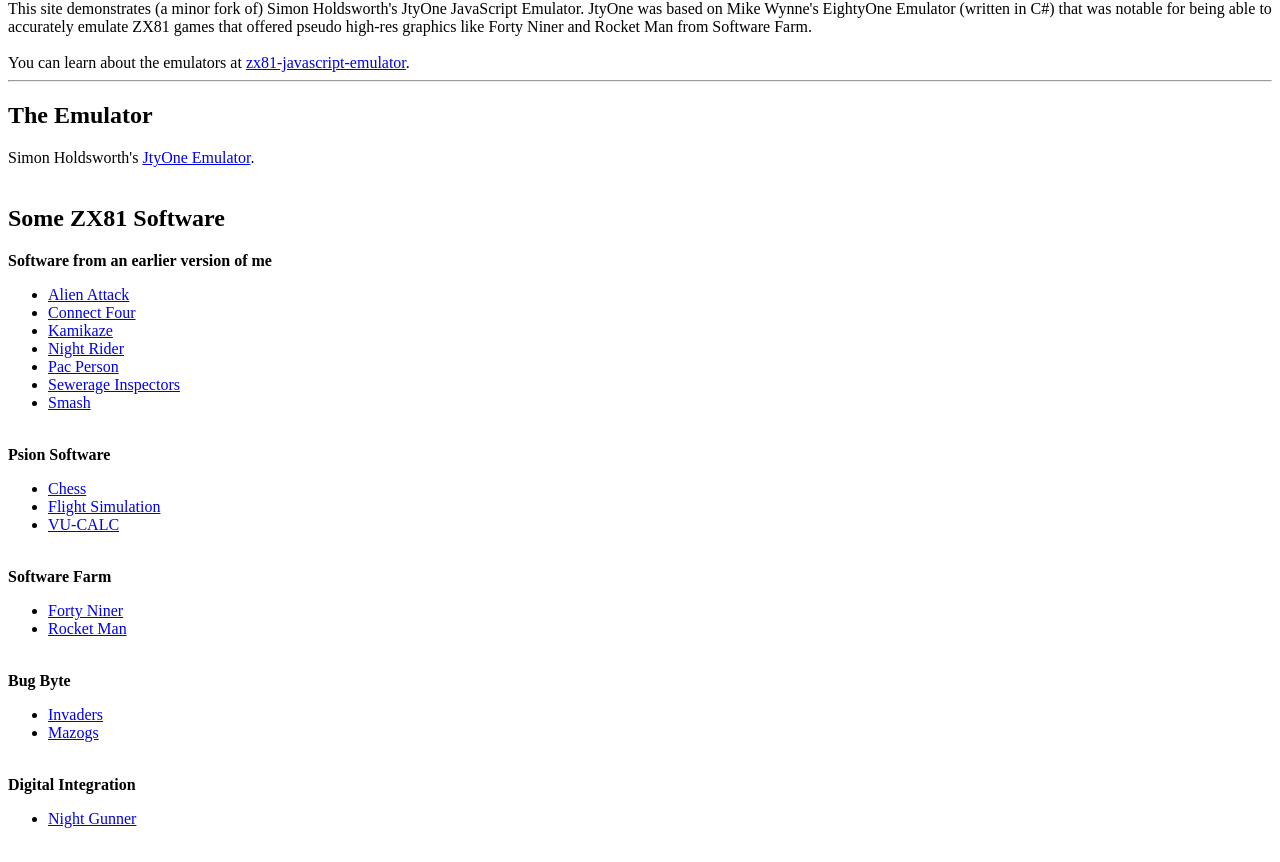
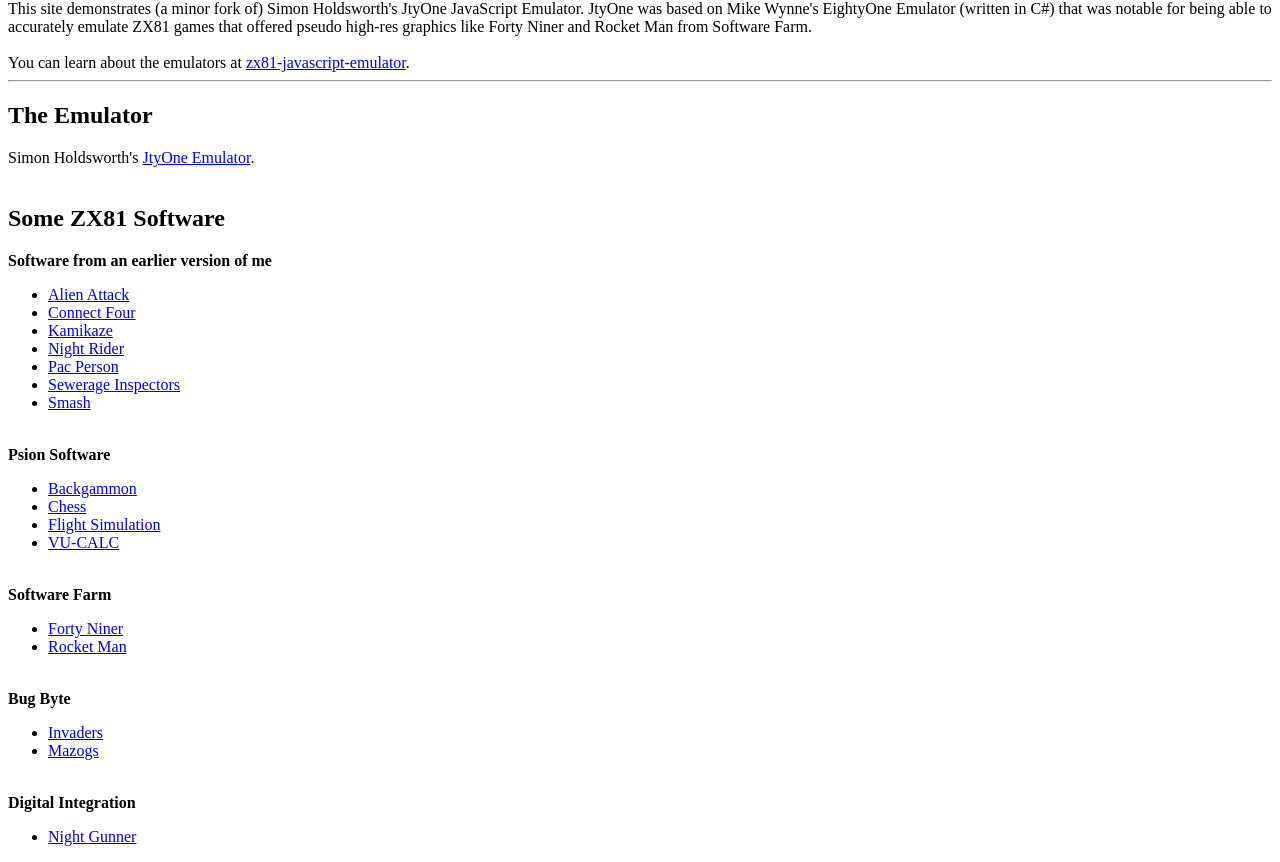
Before and after one commit to hammingweight/hammingweight.github.io, a plain HTML site: page index.html in a window 1280 px wide. Shown: the part 66-928 px from the top of the page. Drawn offline with Linux system fonts and the light colour scheme.

Commit message:
Add backgammon.

```diff
--- a/index.html
+++ b/index.html
@@ -34,6 +34,7 @@
 
 <B>Psion Software</B>
 <UL>
+<LI><A HREF="zx81.html?id=18">Backgammon</A></LI>
 <LI><A HREF="zx81.html?id=1">Chess</A></LI>
 <LI><A HREF="zx81.html?id=16">Flight Simulation</A></LI>
 <LI><A HREF="zx81.html?id=2">VU-CALC</A></LI>
```
Also changed, not shown: 1 other file.
